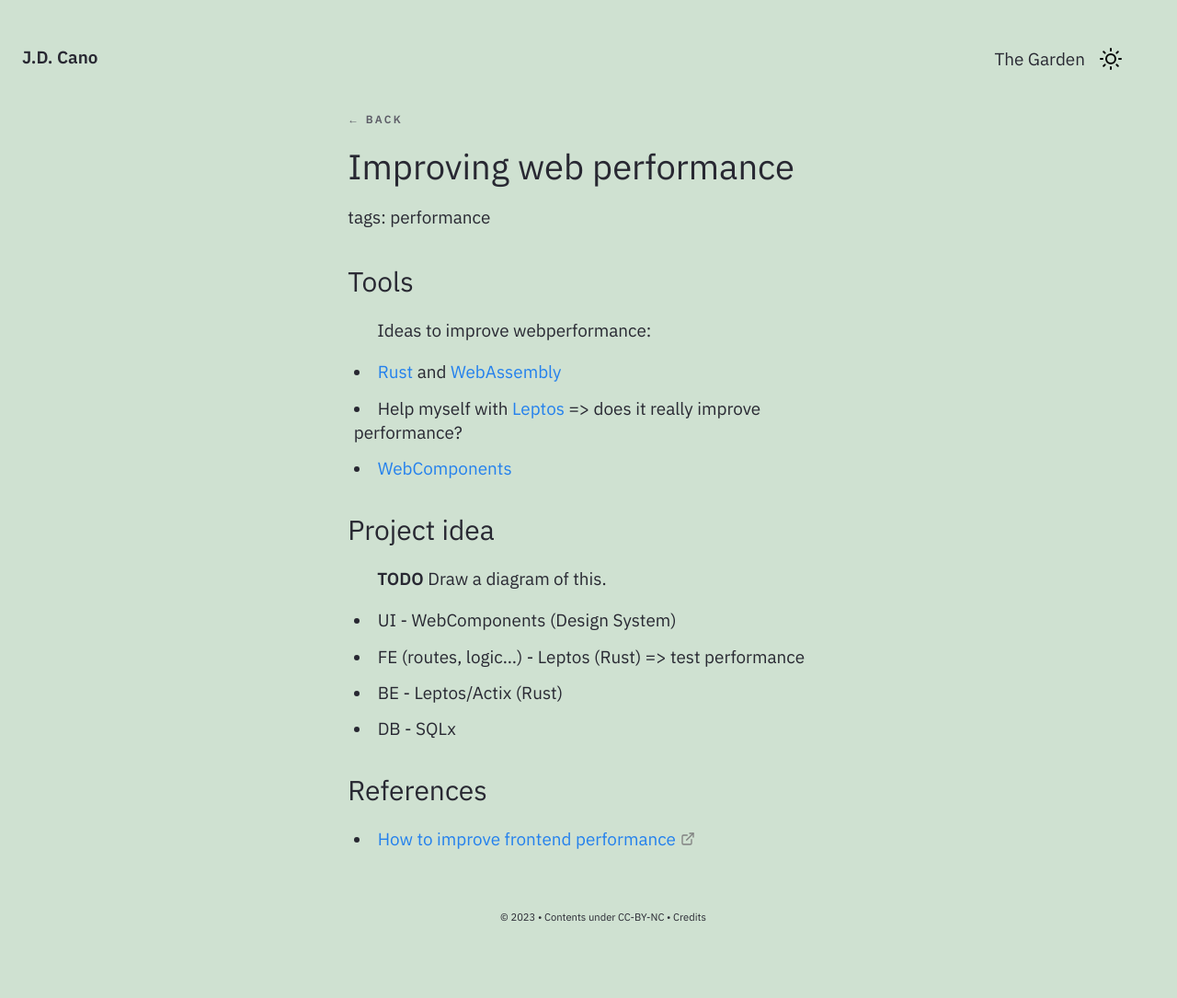
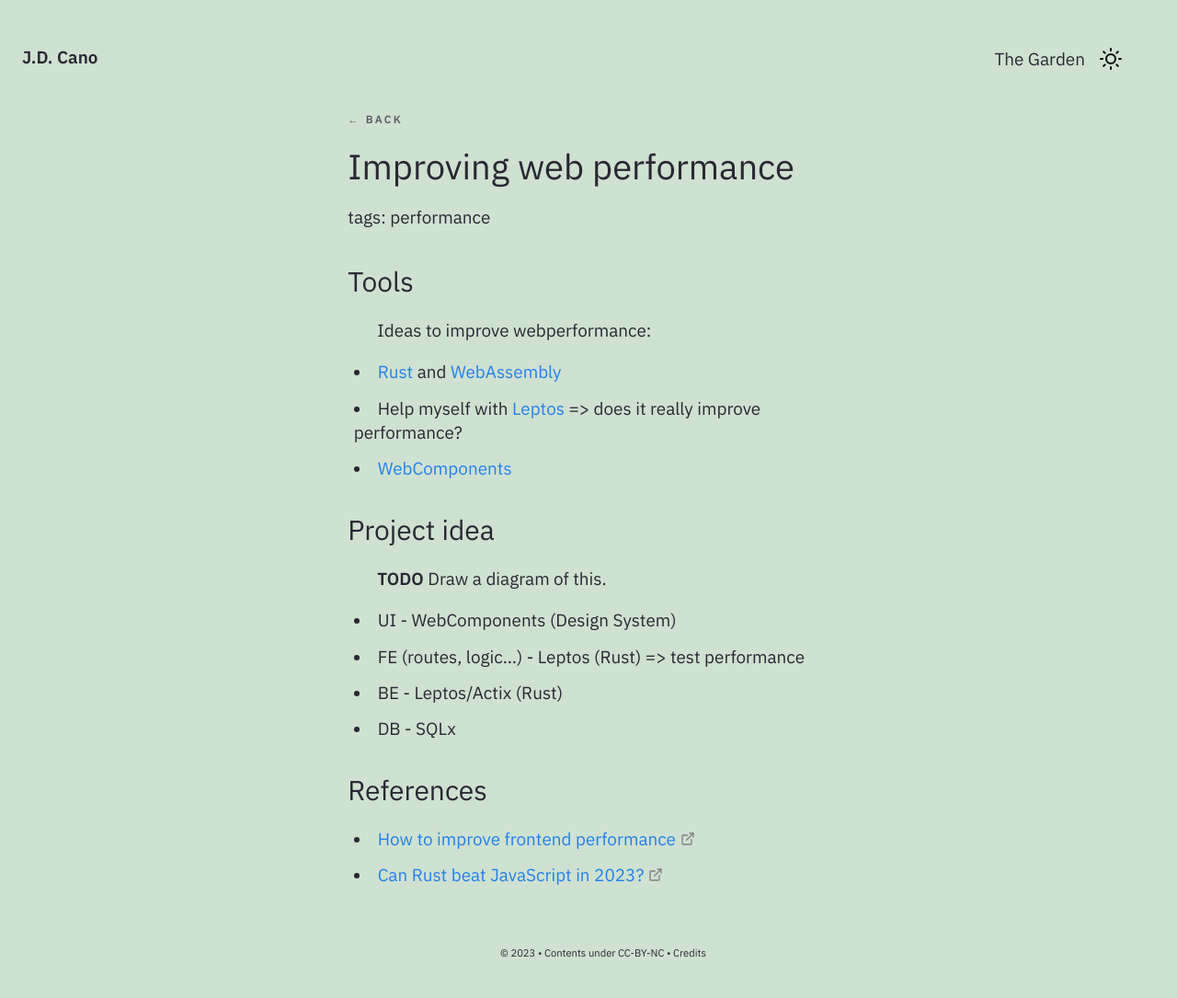
Before and after one commit to Gorzas/gorzas.github.io, a Jekyll site: the page built from _notes/Public/tech/Improving web performance.md, in a window 1280 px wide. Shown: the whole page at 92% size. Built offline with Jekyll 4.4.1, drawn with Linux system fonts in a browser that asks for light colours; before the commit the page ends 1046 px from its top, so only the background shows below that.

Commit message:
Update Improving web performance.md

```diff
--- a/_notes/Public/tech/Improving web performance.md
+++ b/_notes/Public/tech/Improving web performance.md
@@ -27,3 +27,4 @@ Ideas to improve webperformance:
 
 ### References
 - [How to improve frontend performance](https://dev.to/manish7107/how-to-improve-front-end-performance-3ag7)
+- [Can Rust beat JavaScript in 2023?](https://javascript.plainenglish.io/can-rust-beat-javascript-in-2023-8c081a7cb95b)
```
